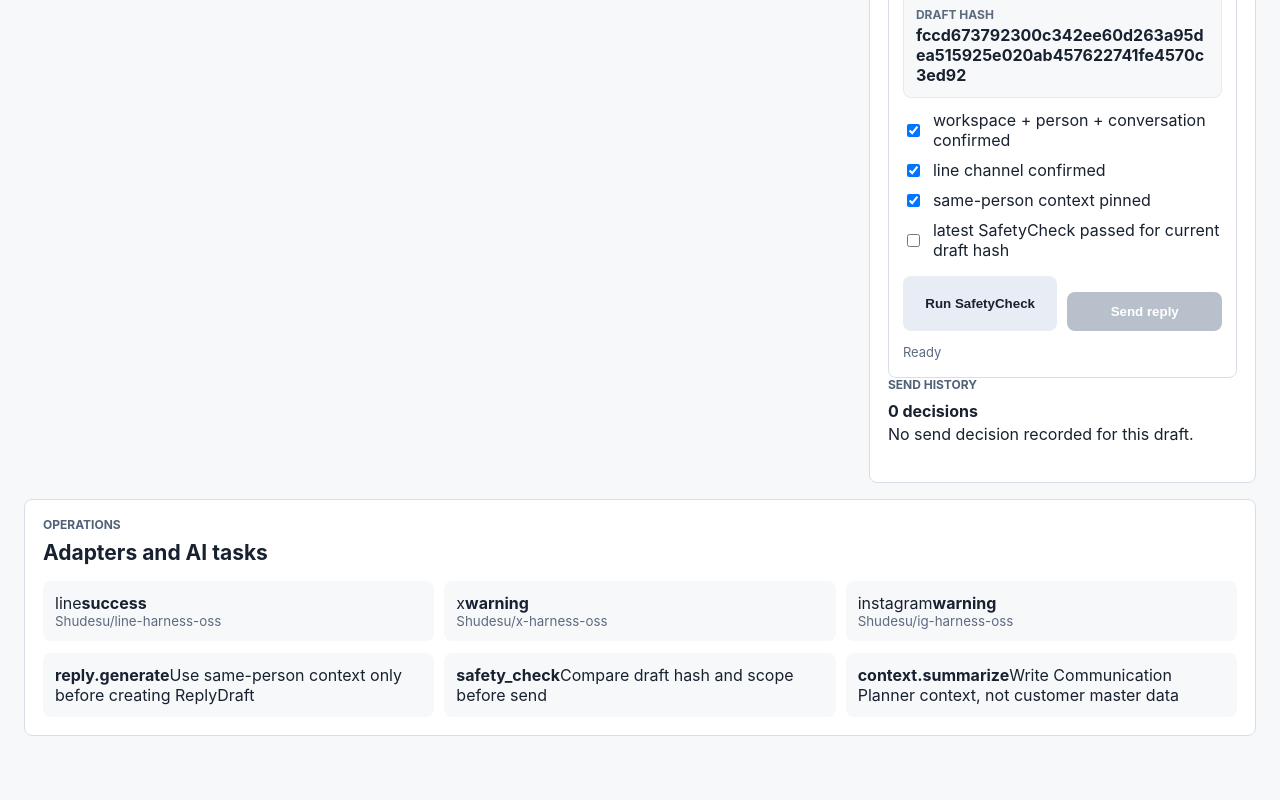
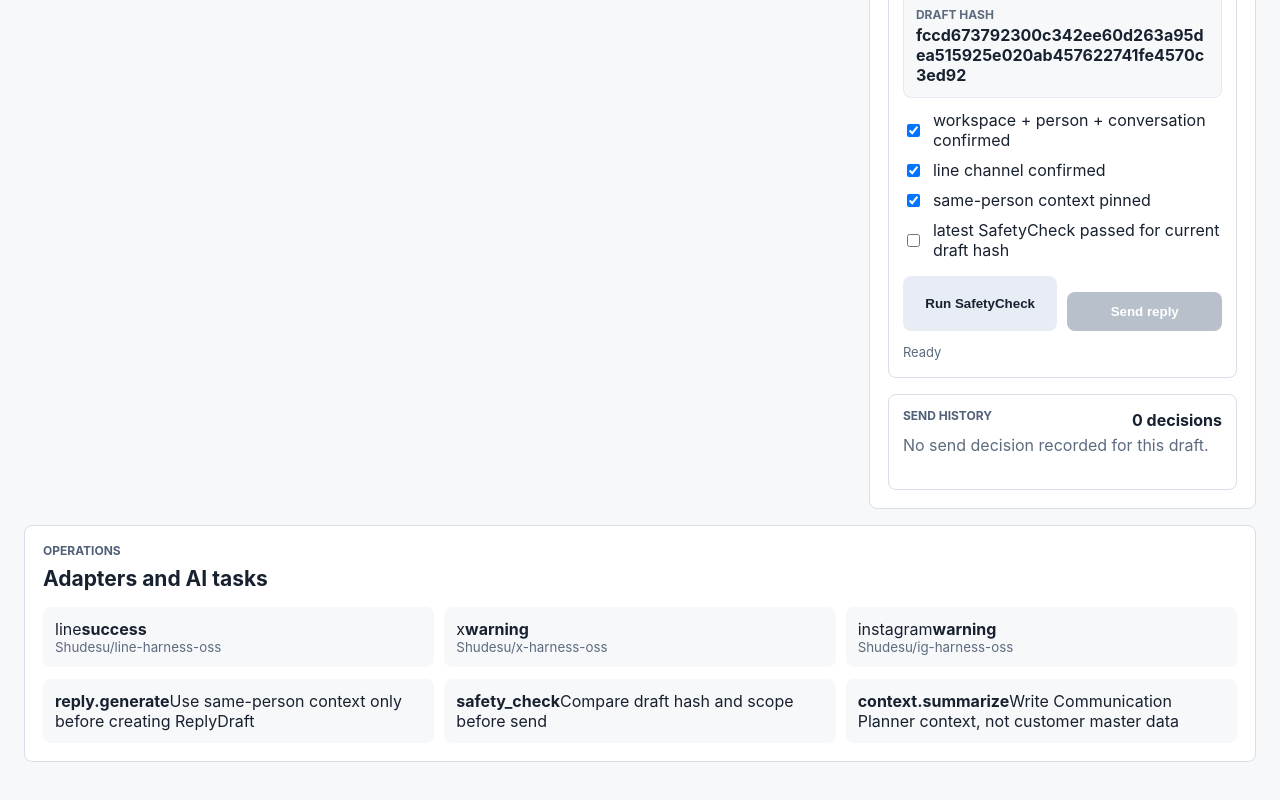
Before and after one commit to karukimori-wq/Communication-Planner, a Next.js app: page / in a window 1280 px wide. Shown: the part 891-1691 px from the top of the page. Built offline with nearby package versions, Linux system fonts and the light colour scheme.

Commit message:
Style dashboard send decision history

```diff
--- a/src/app/styles.css
+++ b/src/app/styles.css
@@ -268,6 +268,45 @@ p {
   overflow-wrap: anywhere;
 }
 
+.send-history-card {
+  border: 1px solid #d8dee8;
+  border-radius: 8px;
+  margin-top: 16px;
+  padding: 14px;
+}
+
+.history-heading {
+  align-items: center;
+  display: flex;
+  gap: 12px;
+  justify-content: space-between;
+}
+
+.send-history-card ul {
+  display: grid;
+  gap: 10px;
+  list-style: none;
+  margin: 0;
+  padding: 0;
+}
+
+.send-history-card li {
+  background: #f7f8fa;
+  border-radius: 8px;
+  display: grid;
+  gap: 4px;
+  padding: 10px;
+}
+
+.send-history-card span {
+  font-weight: 700;
+}
+
+.send-history-card small,
+.history-empty {
+  color: #5d6b7f;
+}
+
 .status-pill.warning {
   background: #fff4d6;
   color: #765100;
```
